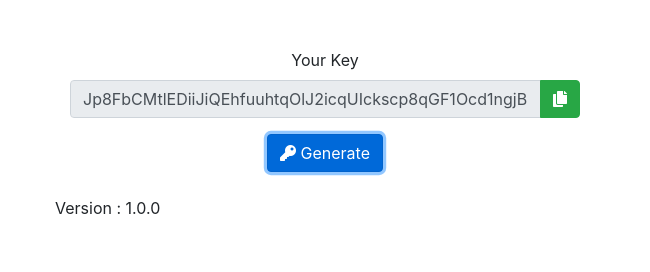
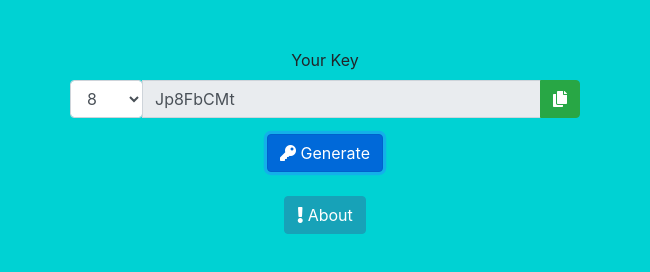
Before and after one commit to rzak23/key-generator, an Electron app: page index.html in a window 650 px wide. Both pictures are taken after a click on the button "Generate". Drawn offline with nearby package versions, Linux system fonts and the light colour scheme.

Commit message:
add custom length key

```diff
--- a/index.html
+++ b/index.html
@@ -12,6 +12,8 @@
     <link rel="stylesheet" href="node_modules/@fortawesome/fontawesome-free/css/solid.min.css">
     <!-- Toastr -->
     <link rel="stylesheet" href="node_modules/toastr/build/toastr.css">
+    <!-- Custom -->
+    <link rel="stylesheet" href="style.css">
 </head>
 <body>
     <div class="container">
@@ -20,6 +22,15 @@
                 <div class="form-group">
                     <label for="key">Your Key</label>
                     <div class="input-group">
+                        <div class="input-group-prepend">
+                            <select name="length" id="length" class="form-control">
+                                <option value="8">8</option>
+                                <option value="16">16</option>
+                                <option value="32">32</option>
+                                <option value="64">64</option>
+                                <option value="128">128</option>
+                            </select>
+                        </div>
                         <input type="text" class="form-control" id="key" autocomplete="off" readonly>
                         <div class="input-group-append">
                             <button type="button" class="btn btn-success copu" id="btnCop" data-clipboard-target="#key">
@@ -37,8 +48,28 @@
             </div>
         </div>
         <div class="row mt-2">
-            <span id="appVersion"></span>
+            <div class="col-12 text-center">
+                <button type="button" class="btn btn-info" data-toggle="modal" data-target="#about">
+                    <i class="fas fa-exclamation"></i>
+                    <span>About</span>
+                </button>
+            </div>
         </div>
+        <!-- Modal About -->
+        <div class="modal fade" role="dialog" id="about">
+            <div class="modal-dialog">
+                <div class="modal-content text-center">
+                    <div class="modal-header">
+                        <h6>About</h6>
+                    </div>
+                    <div class="modal-body">
+                        <p id="author"></p>
+                        <p id="appVersion"></p>
+                    </div>
+                </div>
+            </div>
+        </div>
+        <!-- Modal About -->
     </div>
     <!-- Jquery -->
     <script src="node_modules/jquery/dist/jquery.min.js"></script>
@@ -55,8 +86,9 @@
                 var alphab = "ABCDEFGHIJKLMNOPQRSTU";
                 var numeric = "1234567890";
                 var char = alphas+alphab+numeric;
+                var length = document.getElementById('length').value;
 
-                var rs = randomString(char);
+                var rs = randomString(char,length);
                 $('#key').val(rs);
             });
 
@@ -83,12 +115,13 @@
             });
             $.getJSON('./package.json',function(data){
                 $('#appVersion').html("Version : "+data.version);
+                $('#author').html("Author : "+data.author);
             })
         })
 
-        function randomString(char) {
-            var result           = '';
-            var length = 64;
+        function randomString(char,length) {
+            var result = '';
+            var length = length;
             var clenght = char.length;
             for ( var i = 0; i < length; i++ ) {
                 result += char.charAt(Math.floor(Math.random() * clenght));
```
